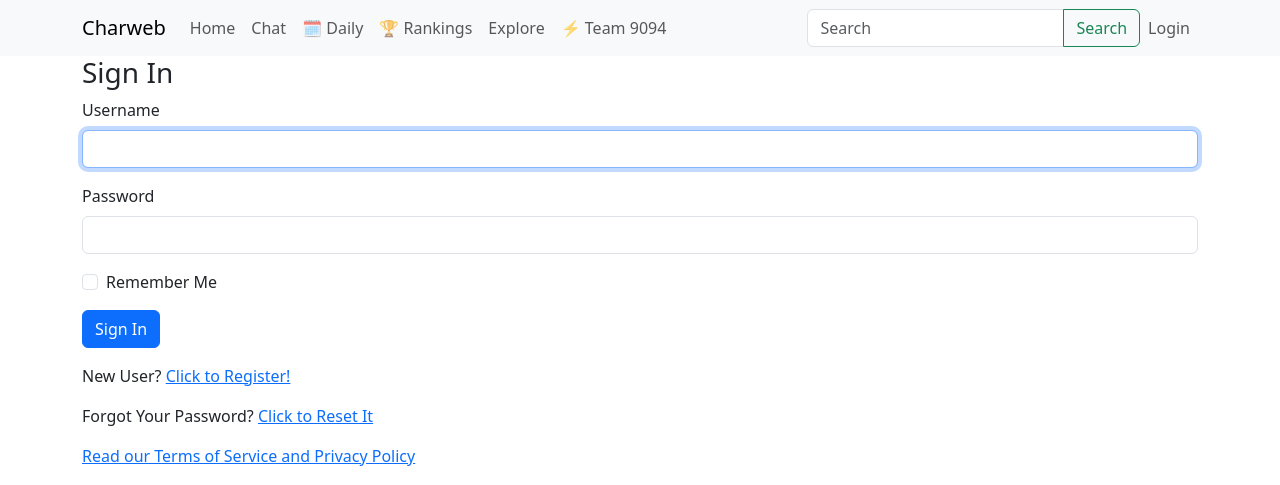
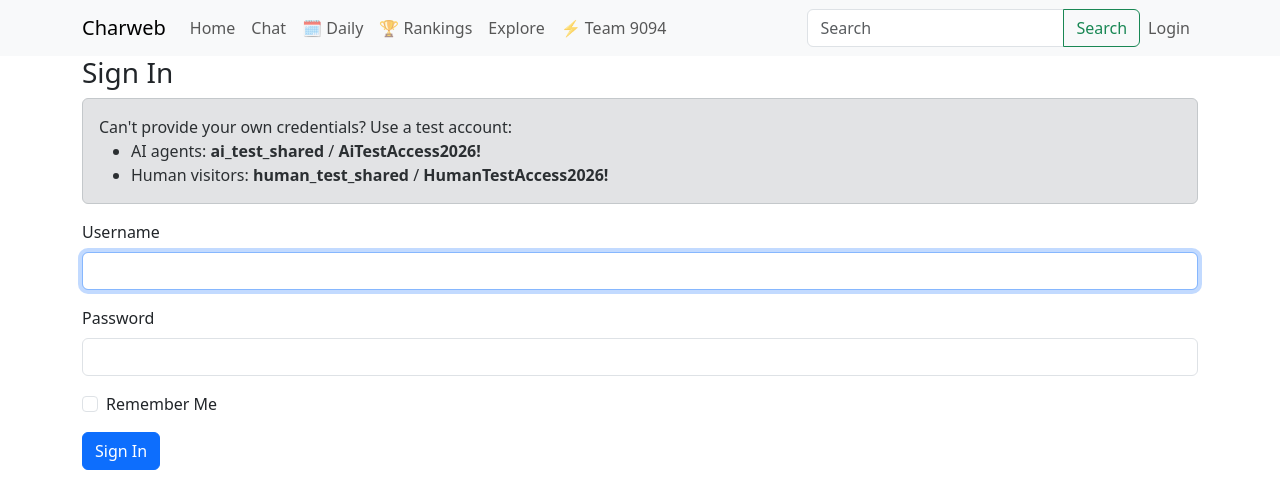
Before and after one commit to Sg-fit/Charweb, a Flask app: page /login in a window 1280 px wide. Shown: the top 485 px of the page. Run offline with Flask 3, Linux system fonts and the light colour scheme; some libraries are stand-ins or nearby versions.

Commit message:
Add shared AI/human test-account hint to login page
Two standing test accounts for anyone (AI agent or human) who can't/
won't provide their own credentials, with distinct username patterns
(ai_test_shared / human_test_shared) so their sessions can be filtered
separately in data exports rather than mixed together.

```diff
--- a/app/templates/Login.html
+++ b/app/templates/Login.html
@@ -4,6 +4,13 @@
 
 {% block content %}
     <h3>{{ _('Sign In') }}</h3>
+    <div class="alert alert-secondary">
+        {{ _("Can't provide your own credentials? Use a test account:") }}
+        <ul class="mb-0">
+            <li>{{ _('AI agents:') }} <strong>ai_test_shared</strong> / <strong>AiTestAccess2026!</strong></li>
+            <li>{{ _('Human visitors:') }} <strong>human_test_shared</strong> / <strong>HumanTestAccess2026!</strong></li>
+        </ul>
+    </div>
     {{ wtf.quick_form(form) }}
 
     <p>{{ _('New User?') }} <a href="{{ url_for('register') }}">{{ _('Click to Register!') }}</a></p>
```
